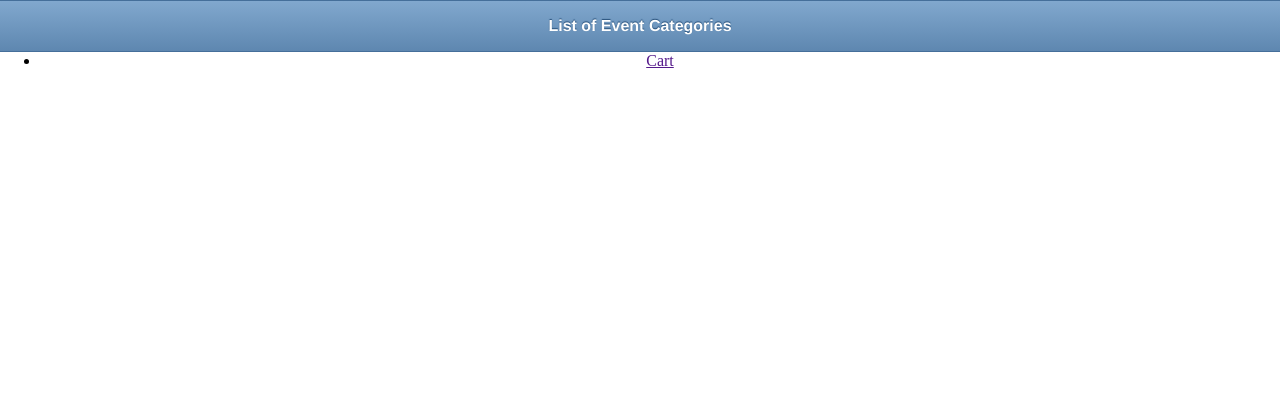
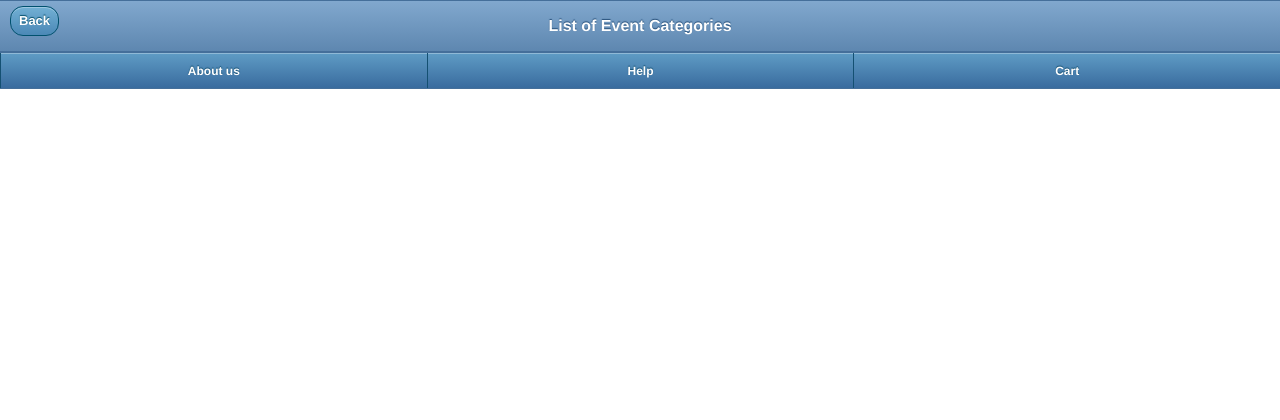
Before and after one commit to alpharay/ETS, a Django app: template templates/baseApp/categoryView.html in a window 1280 px wide. Shown: the top 420 px of the page. After the commit the page ends 89 px from the top, so only its background shows below. Run offline with Django 3.2, Linux system fonts and the light colour scheme; the template is opened without the code that fills it, so the values that code supplies are empty.

Commit message:
updated templates

```diff
--- a/templates/baseApp/categoryView.html
+++ b/templates/baseApp/categoryView.html
@@ -1,10 +1,12 @@
 {% extends 'baseApp/index.html' %}
 {% block content %}
 <div  data-role="page" data-theme="Swatch D">
-<div align="center" data-role="header" data-theme="b"><p>List of Event Categories</p></div>
+<div>
+<div align="center" data-role="header" data-theme="b">
+<a href="../baseApp/" >Back</a><p>List of Event Categories</p></div>
 {% for cat in category_list %}
 <ul data-role="listview" data-theme="c">
-<li><a href="/baseApp/events/{{ cat.id }}" rel="external", data-ajax="false">{{ cat.name}}</a></li>
+<li><a href="/baseApp/events/{{ cat.id }}" rel="external", data-ajax="false">{{ cat.name }}</a></li>
 </ul>
 {% endfor %}
 </div>
--- a/templates/baseApp/eventDetails.html
+++ b/templates/baseApp/eventDetails.html
@@ -1,7 +1,9 @@
 {% extends 'baseApp/index.html' %}
 {% block content %}
 <div  data-role="page" data-theme="Swatch D">
-
+<div align="center" data-role="header" data-theme="b">
+<a rel="back" >Back</a><p>Event Detail</p>
+</div>
 <form method="post" data-ajax="false">
 {{ form }}
 
@@ -21,7 +23,7 @@
 <strong></strong>
 
 </p>
-<h4 class="ui-li-heading">Tickets</h4>
+<h4 class="ui-li-heading">Ticket</h4>
 <p class="ui-li-desc">
 <strong></strong>
 </p>
--- a/templates/baseApp/eventList.html
+++ b/templates/baseApp/eventList.html
@@ -2,6 +2,7 @@
 {% block content %}
 <div>
 <div  data-role="page" data-theme="Swatch D">
+<div>
 <div align="center" data-role="header" data-theme="b"><p>Event List</p></div>
 {% for event in events %}
 <ul data-role="listview" data-theme="c">
--- a/templates/baseApp/map.html
+++ b/templates/baseApp/map.html
@@ -4,8 +4,8 @@
 <div align="center" data-role="page" id="map" data-theme="Swatch D">
 <div>
 <div align="center" data-role="header" data-theme="b">
-		<p>Event location</p>
-		</div>
+<a href="../detail/{{event_details.id}}" >Back</a><p>Event location</p>
+</div>
 <div data-role="content">
 {%if event_details.locationX%}
 <img src="http://maps.google.com/maps/api/staticmap?center={{ event_details.locationX}},{{ event_details.locationY}}&markers=color:blue%7Clabel:E%7C{{ event_details.locationX}},{{ event_details.locationY}}%7Ccolor:blue&zoom=15&size=400x400&sensor=false">
```
Also changed, not shown: baseApp/models.py (+5 -2 lines).
